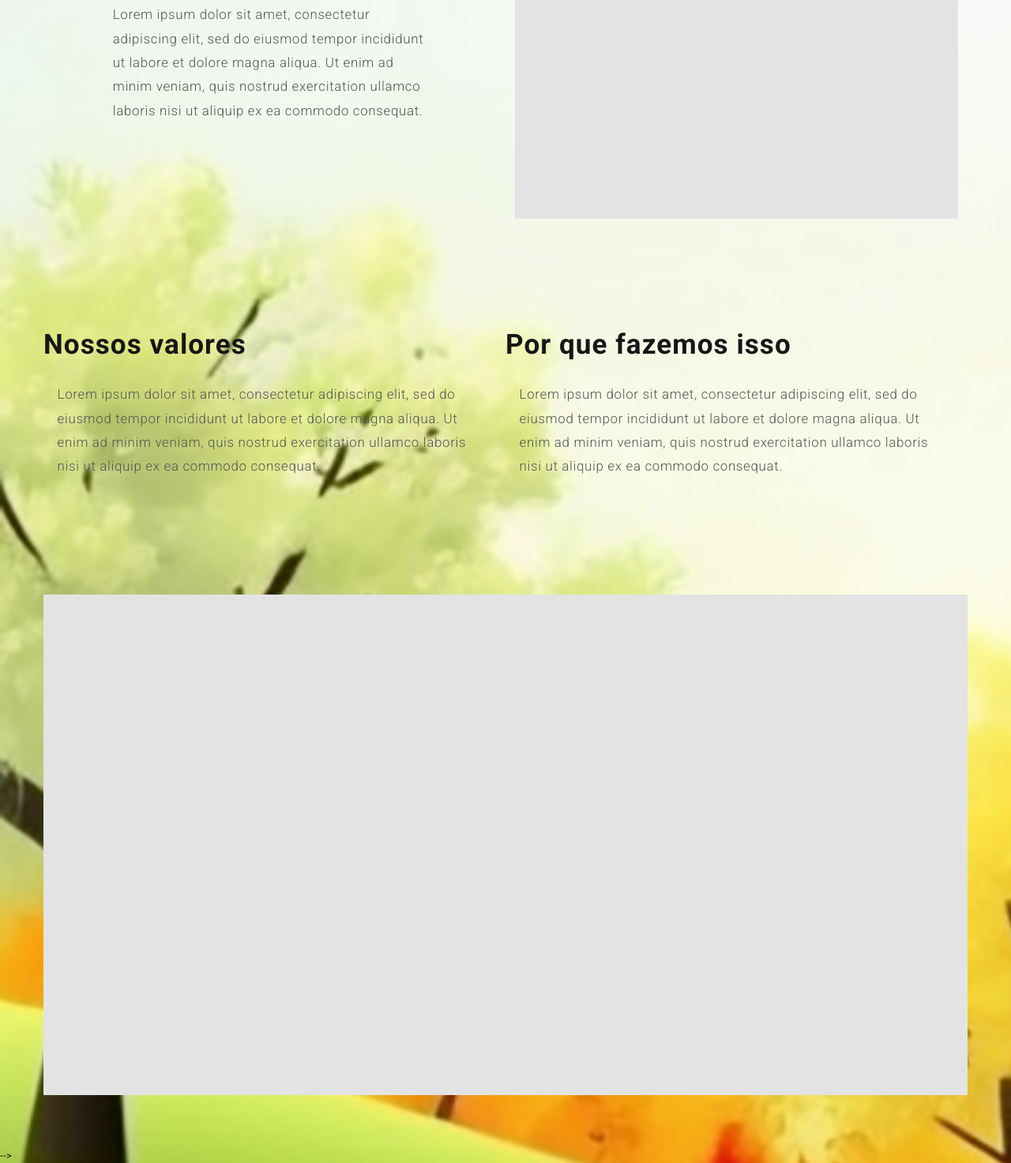
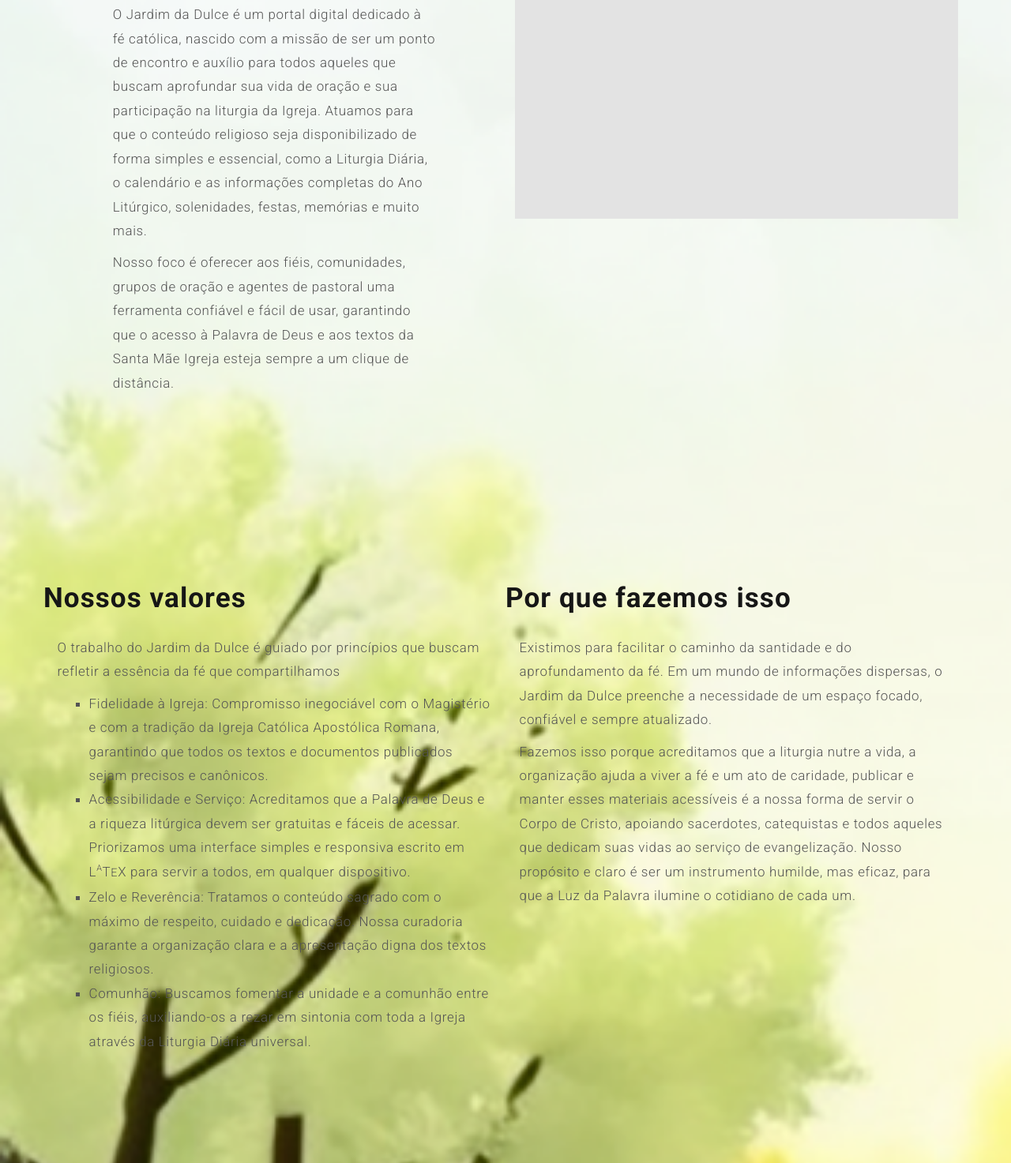
Before and after one commit to paulo-farias/jardim_dulce, a plain HTML site: page about.html in a window 1280 px wide. Shown: the part 1012-2485 px from the top of the page at 79% size. Drawn offline with Linux system fonts and the light colour scheme.

Commit message:
Add files via upload

```diff
--- a/about.html
+++ b/about.html
@@ -128,9 +128,22 @@
 	                <div class="col-md-6 col-xs-12">
                        <div class="lg-col-bg" >
 					        <div class="lg-col-ttl2"> Sobre nós </div>
-                            <div class="lg-col-wrt"> Lorem ipsum dolor sit amet, consectetur adipiscing elit,
-							sed do eiusmod tempor incididunt ut labore et dolore magna aliqua. Ut enim ad minim
-							veniam, quis nostrud exercitation ullamco laboris nisi ut aliquip ex ea commodo consequat.</div>
+                            <div class="lg-col-wrt">
+								<p>
+								O Jardim da Dulce é um portal digital dedicado à fé católica, nascido com a missão de ser um ponto
+								de encontro e auxílio para todos aqueles que buscam aprofundar sua vida de oração e sua
+								participação na liturgia da Igreja. Atuamos para que o conteúdo religioso seja disponibilizado de
+								forma simples e essencial, como a Liturgia Diária, o calendário e as informações completas
+								do Ano Litúrgico, solenidades, festas, memórias e muito mais.
+								</p>
+
+								<p>
+								Nosso foco é oferecer aos fiéis,
+								comunidades, grupos de oração e agentes de pastoral uma ferramenta confiável e fácil de usar,
+								garantindo que o acesso à Palavra de Deus e aos textos da Santa Mãe Igreja esteja sempre a um
+								clique de distância.
+								</p>
+							</div>
                        </div>
 	                </div>
 
@@ -148,9 +161,33 @@
 	                <div class="col-md-6 col-xs-12">
                        <div class="lg-col-bg" >
 					        <div class="lg-col-ttl2"> Nossos valores </div>
-                            <div class="lg-col-wrt2"> Lorem ipsum dolor sit amet, consectetur adipiscing elit,
-							sed do eiusmod tempor incididunt ut labore et dolore magna aliqua. Ut enim ad minim
-							veniam, quis nostrud exercitation ullamco laboris nisi ut aliquip ex ea commodo consequat.
+                            <div class="lg-col-wrt2">
+								<p>
+									O trabalho do Jardim da Dulce é guiado por princípios que buscam refletir
+									a essência da fé que compartilhamos
+								</p>
+								<ul type="square">
+									<li>
+										Fidelidade à Igreja: Compromisso inegociável com o Magistério e com a tradição
+										da Igreja Católica Apostólica Romana, garantindo que todos os textos e
+										documentos publicados sejam precisos e canônicos.
+									</li>
+									<li>
+										Acessibilidade e Serviço: Acreditamos que a Palavra de Deus e a riqueza litúrgica
+										devem ser gratuitas e fáceis de acessar. Priorizamos uma interface simples e
+										responsiva escrito em <span>L<sup><small>A</small></sup>T<small>E</small>X</span>
+										para servir a todos, em qualquer dispositivo.
+									</li>
+									<li>
+										Zelo e Reverência: Tratamos o conteúdo sagrado com o máximo de respeito, cuidado e
+										dedicação. Nossa curadoria garante a organização clara e a apresentação digna dos
+										textos religiosos.
+									</li>
+									<li>
+										Comunhão: Buscamos fomentar a unidade e a comunhão entre os fiéis, auxiliando-os a
+										rezar em sintonia com toda a Igreja através da Liturgia Diária universal.
+									</li>
+								</ul>
                             	</div>
                        </div>
 	                </div>
@@ -158,9 +195,22 @@
 	                <div class="col-md-6 col-xs-12">
                        <div class="lg-col-bg" >
 					        <div class="lg-col-ttl2"> Por que fazemos isso </div>
-                            <div class="lg-col-wrt2"> Lorem ipsum dolor sit amet, consectetur adipiscing elit,
-							sed do eiusmod tempor incididunt ut labore et dolore magna aliqua. Ut enim ad minim
-							veniam, quis nostrud exercitation ullamco laboris nisi ut aliquip ex ea commodo consequat. </div>
+                            <div class="lg-col-wrt2">
+								<p>
+								Existimos para facilitar o caminho da santidade e do aprofundamento da fé.
+								Em um mundo de informações dispersas, o Jardim da Dulce preenche a
+								necessidade de um espaço focado, confiável e sempre atualizado.
+								</p>
+
+								<p>
+								Fazemos isso porque acreditamos que a liturgia nutre a vida, a organização ajuda a
+								viver a fé e um ato de caridade, publicar e manter esses materiais
+								acessíveis é a nossa forma de servir o Corpo de Cristo, apoiando sacerdotes,
+								catequistas e todos aqueles que dedicam suas vidas ao serviço de
+								evangelização. Nosso propósito e claro é ser um instrumento humilde, mas
+								eficaz, para que a Luz da Palavra ilumine o cotidiano de cada um.
+								</p>
+							</div>
                        </div>
 	                </div>
 
@@ -251,6 +301,11 @@
 
 				       </div>
 				</div>
+				<div class="copyright">
+  					<p>
+						&copy; 2025 Jardim da Dulce | Desenvolvido por Paulo Farias paulofarias7@protonmail.com
+					</p>
+				</div>
 		</div>
 		<!--- THE END FOOTER --->
 
--- a/css/style.css
+++ b/css/style.css
@@ -2,6 +2,8 @@
 /* Template Name: Starter Theme to Web Projects*/
 
 
+
+/* HTML */
 
 /*** BODY ***/
 body {
@@ -425,6 +427,11 @@ h1, .h1, h2, .h2, h3, .h3, h4, .h4 {
 	color: #161616;
 	text-decoration: none;
 }
+
+.copyright > p {
+     text-align: center;
+}
+
 /*** THE END FOOTER LINKS ***/
 
 /*** BLOG2 ***/
```
Also changed, not shown: blog.html (+5 -1 lines), index.html (+6 -1 lines), logos.html (+5 -0 lines), singleproject.html (+7 -2 lines), works.html (+5 -0 lines).
